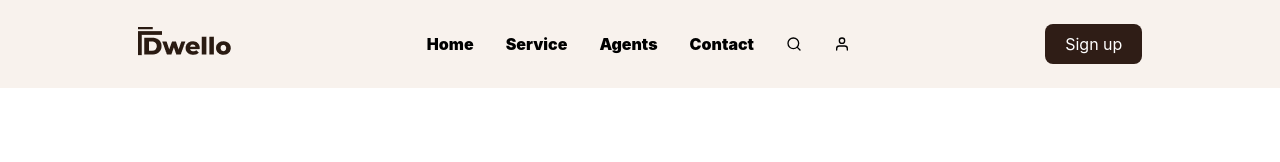
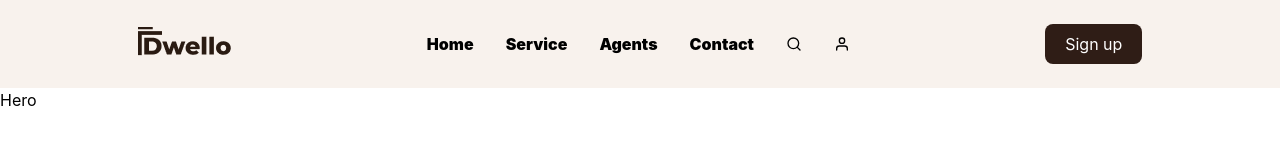
Before and after one commit to bilalmustofa/DeWello-real-estate-website, a React (Vite) app in the folder frontend/: page / in a window 1280 px wide. Shown: the top 162 px of the page. Built offline with nearby package versions, Linux system fonts and the light colour scheme.

Commit message:
feat: added hero component folder

```diff
--- a/frontend/src/page/Home.jsx
+++ b/frontend/src/page/Home.jsx
@@ -1,9 +1,11 @@
 import Header from "../sections/header/Header";
+import Hero from "../sections/hero/Hero";
 
 function Home() {
   return (
     <>
       <Header />
+      <Hero />
     </>
   )
 }
--- /dev/null
+++ b/frontend/src/sections/hero/Hero.jsx
@@ -0,0 +1,10 @@
+
+function Hero() {
+  return (
+    <>
+        Hero
+    </>
+  )
+}
+
+export default Hero
```
